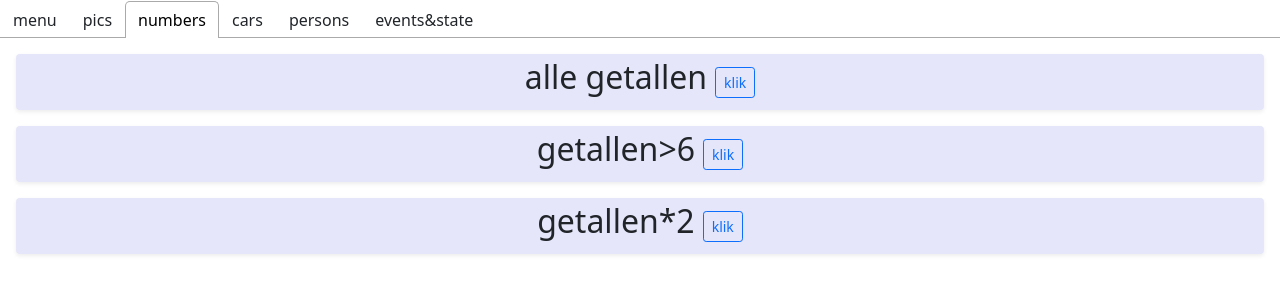
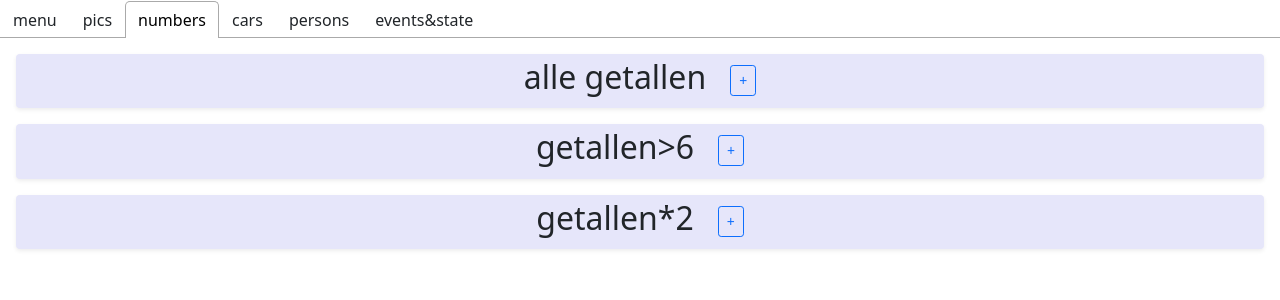
Before and after one commit to kristofmoons/toets2_react, a React (Create React App) app: page / in a window 1280 px wide. Both pictures are taken after a click on the tab "numbers". Shown: the top 300 px of the page. Built offline with nearby package versions, Linux system fonts and the light colour scheme.

Commit message:
Section with isOpen (step2)

```diff
--- a/src/components/Section.js
+++ b/src/components/Section.js
@@ -1,6 +1,17 @@
 import {Button, Container, Row} from "react-bootstrap";
 import PropTypes from "prop-types";
 import {useState} from "react";
+
+function OpenCloseButton(props) {
+    const {isOpen, onChangeIsOpen} = props;
+
+    return <Button
+        variant="outline-primary" size="sm"
+        className="ms-4"
+        onClick={() => onChangeIsOpen(!isOpen)}>
+        {isOpen ? "-" : "+"}
+    </Button>;
+}
 
 function SectionContent(props) {
     const {isOpen, children} = props;
@@ -20,10 +31,9 @@ export function Section(props) {
     return (
         <div className="my-3 p-1 rounded shadow-sm" style={{backgroundColor: "lavender"}}>
             <h2 className="text-center">{title}
-                <Button variant="outline-primary" size="sm" className="ms-2 mt-1"
-                        onClick={() => {
-                            alert("klik klik klik");
-                        }}>klik</Button>
+                <OpenCloseButton
+                    isOpen={isOpen}
+                    onChangeIsOpen={() => setIsOpen(!isOpen)}/>
             </h2>
             <SectionContent isOpen={isOpen}>{children}</SectionContent>
         </div>
```
